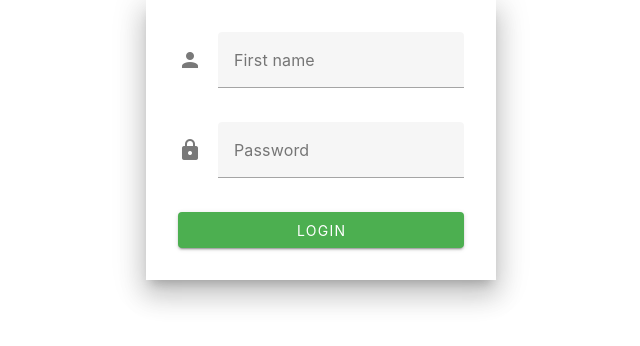
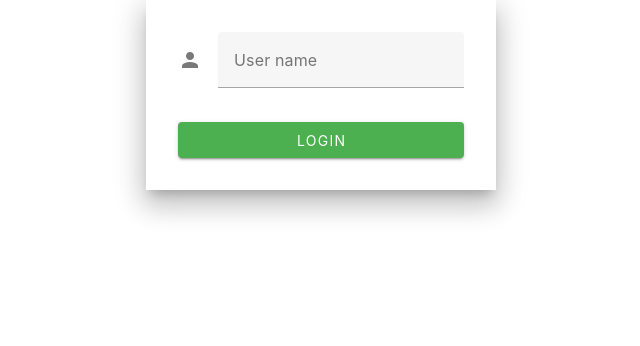
Before and after one commit to ChristopherDebray/WebRTC_project_front, a Vue app: page / in a window 1280 px wide. Shown: the top 346 px of the page, without its empty margins (319-959 px from the left). Built offline with nearby package versions, Linux system fonts and the light colour scheme; the HTML template or start-up script is replaced by a standard one.

Commit message:
feat: Add redirect handling if not connected

```diff
--- a/src/router/index.ts
+++ b/src/router/index.ts
@@ -2,6 +2,7 @@ import { createRouter, createWebHistory } from 'vue-router'
 import HomePage from '@/views/HomePage.vue'
 import LoginPage from '@/views/LoginPage.vue'
 import CallPage from '@/views/CallPage.vue'
+import { useSocketStore } from '@/stores/socket'
 
 const router = createRouter({
   history: createWebHistory(import.meta.env.BASE_URL),
@@ -24,4 +25,16 @@ const router = createRouter({
   ],
 })
 
+router.beforeEach((to, from, next) => {
+  const socketStore = useSocketStore(); // Now Pinia is available
+  const isAuthenticated = socketStore.socket !== null;
+
+  if (!isAuthenticated && to.name !== 'login') {
+    next({ name: 'login' });
+  } else {
+    next();
+  }
+});
+
+
 export default router
--- a/src/stores/socket.ts
+++ b/src/stores/socket.ts
@@ -24,7 +24,7 @@ export const useSocketStore = defineStore('socket', {
   }),
 
   actions: {
-    connect(userName: string, password: string) {
+    connect(userName: string) {
       if (this.socket) {
         return;
       }
@@ -34,7 +34,6 @@ export const useSocketStore = defineStore('socket', {
       this.socket = io(import.meta.env.VITE_WEBSOCKET_SERVER, {
         auth: {
           userName,
-          password,
           userColor,
           userInitials
         },
@@ -117,8 +116,6 @@ export const useSocketStore = defineStore('socket', {
     hangUp() {
       if (!this.socket) return
       this.socket.emit('stopCall', this.outgoingCallUser)
-      console.log(this.outgoingCallUser);
-
       this.outgoingCallUser = null;
       router.push('/home')
     },
@@ -146,7 +143,6 @@ export const useSocketStore = defineStore('socket', {
       this.socket.emit('acceptCall', this.incomingUserCall)
       this.outgoingCallUser = this.incomingUserCall
       this.incomingUserCall = null;
-      console.log(this.outgoingCallUser);
       router.push('/call')
     }
   },
--- a/src/views/HomePage.vue
+++ b/src/views/HomePage.vue
@@ -1,15 +1,11 @@
 <script setup lang="ts">
 import VideoManager from '@/components/medias/VideoManager.vue';
 import DefaultLayout from '@/layouts/DefaultLayout.vue';
-import router from '@/router';
 import { useSocketStore } from '@/stores/socket';
 import { storeToRefs } from 'pinia';
 
 const socketStore = useSocketStore();
 const { outgoingCallUser } = storeToRefs(socketStore)
-if (!socketStore.socket) {
-    router.replace('/')
-}
 </script>
 
 <template>
--- a/src/views/LoginPage.vue
+++ b/src/views/LoginPage.vue
@@ -4,29 +4,29 @@ import { useSocketStore } from '@/stores/socket';
 import router from '@/router';
 
 const userName = ref('');
-const password = ref('');
 const socketStore = useSocketStore();
+const form = ref();
+
 
 const userNameRules = [
     (value: string) => value?.length >= 3 || 'First name must be at least 3 characters.'
 ];
-const passwordRules = [
-    (value: string) => value?.length >= 3 || 'Password must be at least 3 characters.'
-];
 
-const onSubmit = () => {
-    socketStore.connect(userName.value, password.value)
+const onSubmit = async () => {
+    const { valid } = await form.value.validate()
+    if (!valid) {
+        return
+    }
+    socketStore.connect(userName.value)
     router.push('/home')
 }
 </script>
 
 <template>
     <v-sheet class="mx-auto px-8 py-8" width="350" elevation="16">
-        <v-form fast-fail @submit.prevent="onSubmit">
-            <v-text-field prepend-icon="mdi-account" v-model="userName" :rules="userNameRules" label="First name"
+        <v-form fast-fail ref="form" @submit.prevent="onSubmit">
+            <v-text-field prepend-icon="mdi-account" v-model="userName" :rules="userNameRules" label="User name"
                 class="mb-3"></v-text-field>
-            <v-text-field prepend-icon="mdi-lock" v-model="password" :rules="passwordRules" type="password"
-                label="Password"></v-text-field>
             <v-btn class="mt-3" type="submit" block color="success">Login</v-btn>
         </v-form>
     </v-sheet>
```
